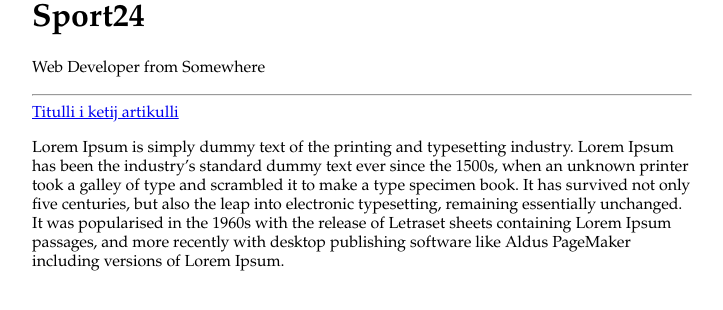
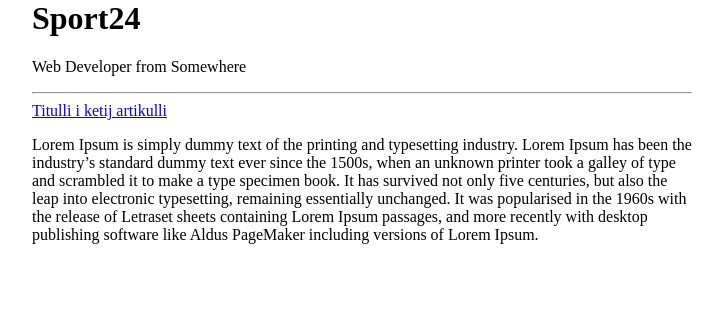
Before and after one commit to 78965/78965.github-io, a Jekyll site: the page built from index.html, in a window 1280 px wide. Shown: the top 310 px of the page, without its empty margins (278-1001 px from the left). Built offline with Jekyll 4.4.1, drawn with Linux system fonts in a browser that asks for light colours.

Commit message:
Update default.html

```diff
--- a/_layouts/default.html
+++ b/_layouts/default.html
@@ -2,7 +2,7 @@
   <head>
     <title>{% if page.title %}{{ page.title }} – {% endif %}{{ site.name }} – {{ site.description }}</title>
     <style>
-      body {max-width:660px;margin:0 auto;font-family:Garamond;}
+      body {max-width:660px;margin:0 auto;font-family:Bookman;}
     </style>
         <link href="https://fonts.googleapis.com/css?family=Open+Sans" rel="stylesheet" type="text/css">
   </head>
```
